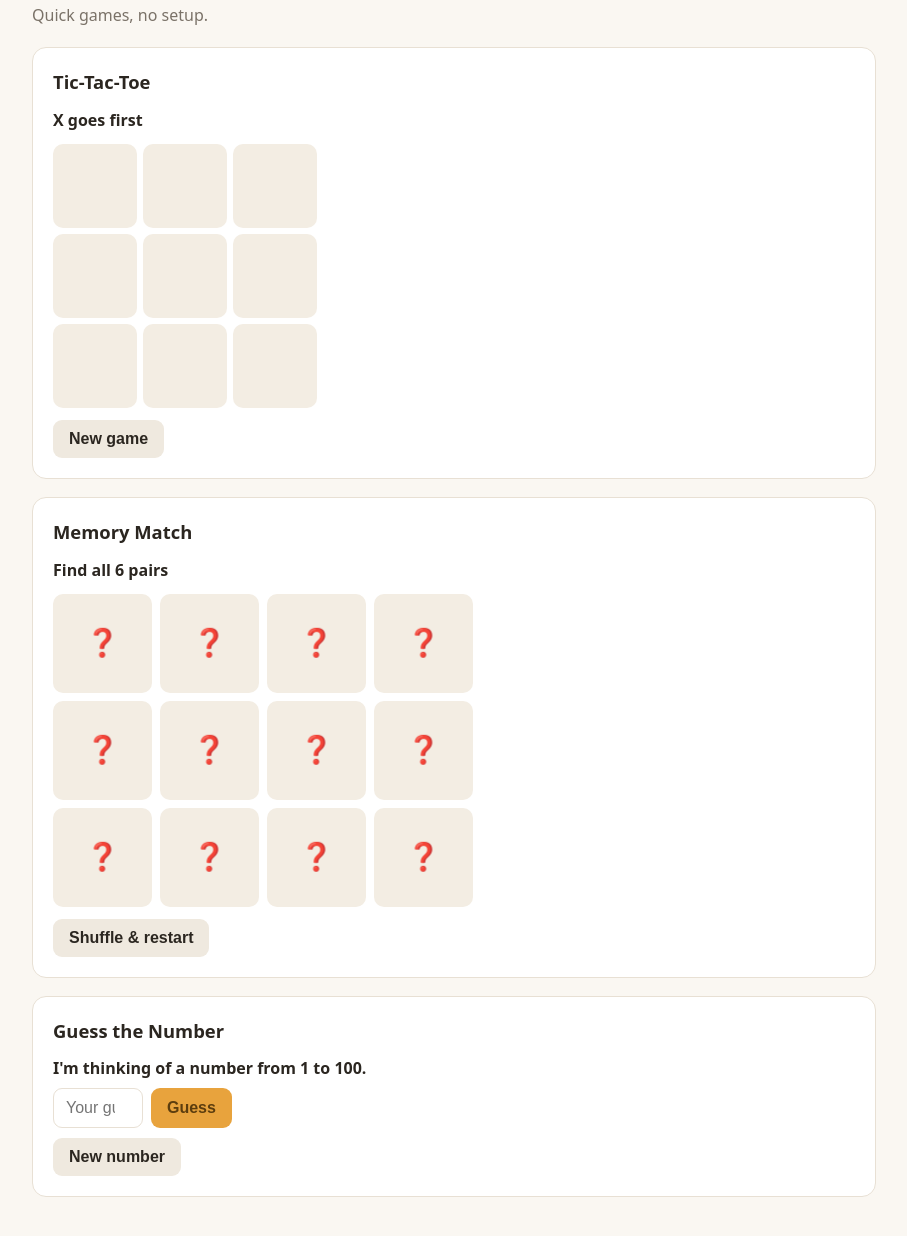
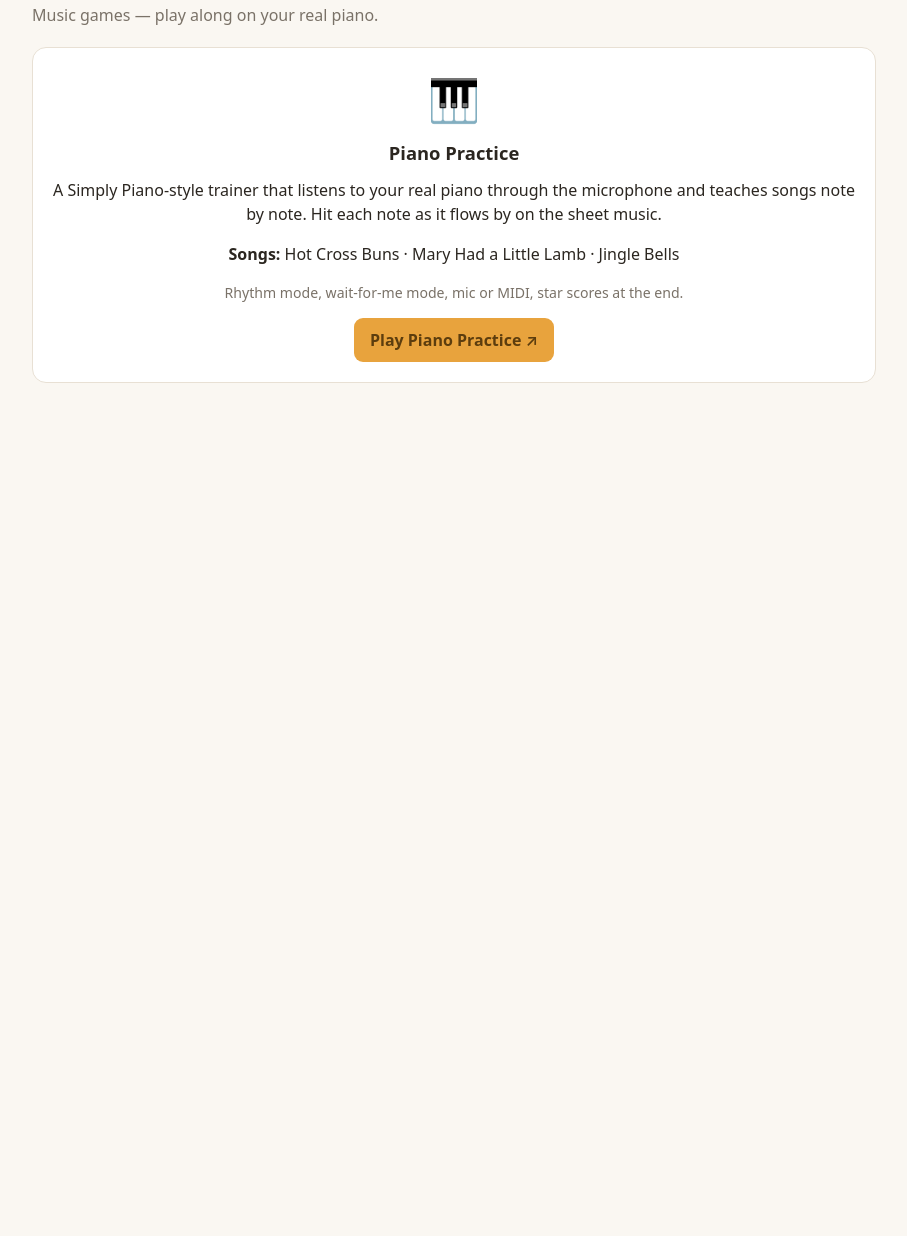
Before and after one commit to toastyy808/quickjoin, a plain HTML site: page games/index.html in a window 1280 px wide. Shown: the part 112-1348 px from the top of the page, without its empty margins (186-1093 px from the left). After the commit the page ends 800 px from the top, so only its background shows below. Drawn offline with Linux system fonts and the light colour scheme.

Commit message:
Games page: link Piano Practice music game

```diff
--- a/games/index.html
+++ b/games/index.html
@@ -11,120 +11,16 @@
   <div class="wrap">
     <a class="back" href="/">← Back to QuickJoin</a>
     <h1 class="page-title">🎮 Games</h1>
-    <p class="sub">Quick games, no setup.</p>
+    <p class="sub">Music games — play along on your real piano.</p>
 
-    <div class="card">
-      <h2>Tic-Tac-Toe</h2>
-      <p class="status" id="ttt-status">X goes first</p>
-      <div class="ttt" id="ttt-board"></div>
-      <button class="secondary" id="ttt-reset" type="button">New game</button>
-    </div>
-
-    <div class="card">
-      <h2>Memory Match</h2>
-      <p class="status" id="mem-status">Find all 6 pairs</p>
-      <div class="memory" id="mem-board"></div>
-      <button class="secondary" id="mem-reset" type="button">Shuffle &amp; restart</button>
-    </div>
-
-    <div class="card">
-      <h2>Guess the Number</h2>
-      <p class="status" id="guess-status">I'm thinking of a number from 1 to 100.</p>
-      <form class="row" id="guess-form">
-        <input type="number" id="guess-input" min="1" max="100" placeholder="Your guess">
-        <button type="submit">Guess</button>
-      </form>
-      <div class="row" style="margin-top:10px">
-        <button class="secondary" id="guess-reset" type="button">New number</button>
-      </div>
+    <div class="card" style="text-align:center">
+      <span style="font-size:2.6rem">🎹</span>
+      <h2 style="margin-top:8px">Piano Practice</h2>
+      <p style="margin-top:0">A Simply Piano-style trainer that listens to your real piano through the microphone and teaches songs note by note. Hit each note as it flows by on the sheet music.</p>
+      <p><strong>Songs:</strong> Hot Cross Buns · Mary Had a Little Lamb · Jingle Bells</p>
+      <p class="hint" style="margin-top:0">Rhythm mode, wait-for-me mode, mic or MIDI, star scores at the end.</p>
+      <a class="btn" href="https://muse.ai/s/piano-practice-xrm6qxwvtxvxwxgxp/3-rOKYlQkDyDdfLpixunOgFFQrd7adFtKwEvvyniNZw" target="_blank" rel="noopener">Play Piano Practice ↗</a>
     </div>
   </div>
-  <script>
-    // --- Tic-Tac-Toe ---
-    var tttBoard = document.getElementById('ttt-board');
-    var tttStatus = document.getElementById('ttt-status');
-    var cells, turn, over;
-    function tttNew() {
-      cells = Array(9).fill(''); turn = 'X'; over = false;
-      tttStatus.textContent = 'X goes first';
-      tttBoard.innerHTML = '';
-      for (var i = 0; i < 9; i++) {
-        (function (i) {
-          var b = document.createElement('button');
-          b.type = 'button';
-          b.addEventListener('click', function () {
-            if (over || cells[i]) return;
-            cells[i] = turn; b.textContent = turn;
-            var wins = [[0,1,2],[3,4,5],[6,7,8],[0,3,6],[1,4,7],[2,5,8],[0,4,8],[2,4,6]];
-            var won = wins.some(function (w) { return cells[w[0]] === turn && cells[w[1]] === turn && cells[w[2]] === turn; });
-            if (won) { tttStatus.textContent = turn + ' wins!'; over = true; return; }
-            if (cells.every(Boolean)) { tttStatus.textContent = "It's a draw."; over = true; return; }
-            turn = turn === 'X' ? 'O' : 'X';
-            tttStatus.textContent = turn + "'s turn";
-          });
-          tttBoard.appendChild(b);
-        })(i);
-      }
-    }
-    document.getElementById('ttt-reset').addEventListener('click', tttNew);
-    tttNew();
-
-    // --- Memory Match ---
-    var memBoard = document.getElementById('mem-board');
-    var memStatus = document.getElementById('mem-status');
-    var first = null, lock = false, found = 0, moves = 0;
-    function memNew() {
-      var emojis = ['🍎','🚀','🐶','⚽','🌻','🎸'];
-      var deck = emojis.concat(emojis).sort(function () { return Math.random() - 0.5; });
-      first = null; lock = false; found = 0; moves = 0;
-      memStatus.textContent = 'Find all 6 pairs';
-      memBoard.innerHTML = '';
-      deck.forEach(function (e) {
-        var b = document.createElement('button');
-        b.type = 'button'; b.textContent = '❓'; b.dataset.emoji = e;
-        b.addEventListener('click', function () {
-          if (lock || b.classList.contains('matched') || b === first) return;
-          b.textContent = e;
-          if (!first) { first = b; return; }
-          moves++;
-          if (first.dataset.emoji === e) {
-            first.classList.add('matched'); b.classList.add('matched');
-            found++;
-            memStatus.textContent = found === 6 ? 'You got them all in ' + moves + ' tries!' : found + ' of 6 pairs';
-            first = null;
-          } else {
-            lock = true;
-            var a = first, c = b;
-            setTimeout(function () { a.textContent = '❓'; c.textContent = '❓'; first = null; lock = false; }, 700);
-          }
-        });
-        memBoard.appendChild(b);
-      });
-    }
-    document.getElementById('mem-reset').addEventListener('click', memNew);
-    memNew();
-
-    // --- Guess the Number ---
-    var target, tries;
-    var guessStatus = document.getElementById('guess-status');
-    var guessInput = document.getElementById('guess-input');
-    function guessNew() {
-      target = Math.floor(Math.random() * 100) + 1; tries = 0;
-      guessStatus.textContent = "I'm thinking of a number from 1 to 100.";
-      guessInput.value = '';
-    }
-    document.getElementById('guess-form').addEventListener('submit', function (e) {
-      e.preventDefault();
-      var g = parseInt(guessInput.value, 10);
-      if (!g || g < 1 || g > 100) { guessStatus.textContent = 'Pick a number from 1 to 100.'; return; }
-      tries++;
-      if (g === target) guessStatus.textContent = 'Got it in ' + tries + (tries === 1 ? ' try!' : ' tries!') + ' Hit "New number" to play again.';
-      else if (g < target) guessStatus.textContent = 'Higher! (try ' + tries + ')';
-      else guessStatus.textContent = 'Lower! (try ' + tries + ')';
-      guessInput.value = ''; guessInput.focus();
-    });
-    document.getElementById('guess-reset').addEventListener('click', guessNew);
-    guessNew();
-  </script>
 </body>
 </html>
```
